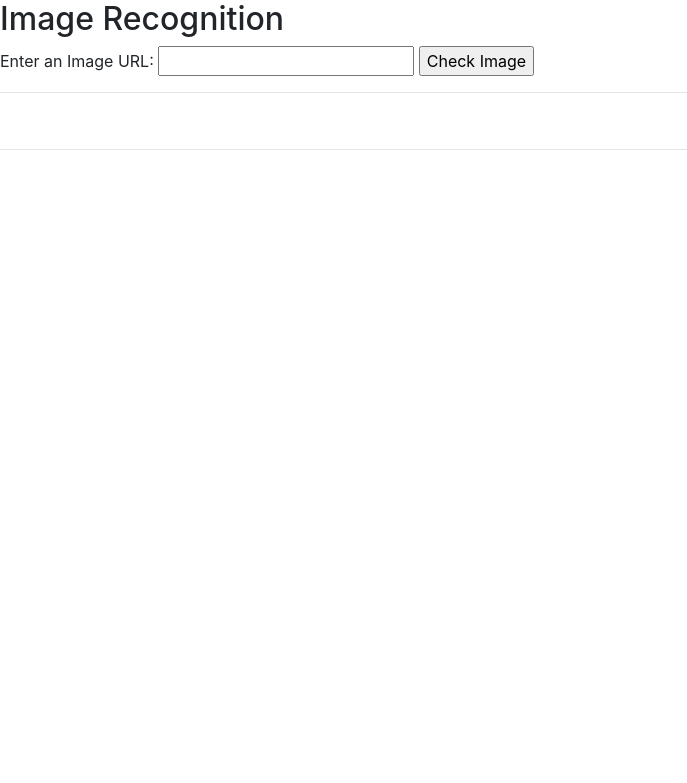
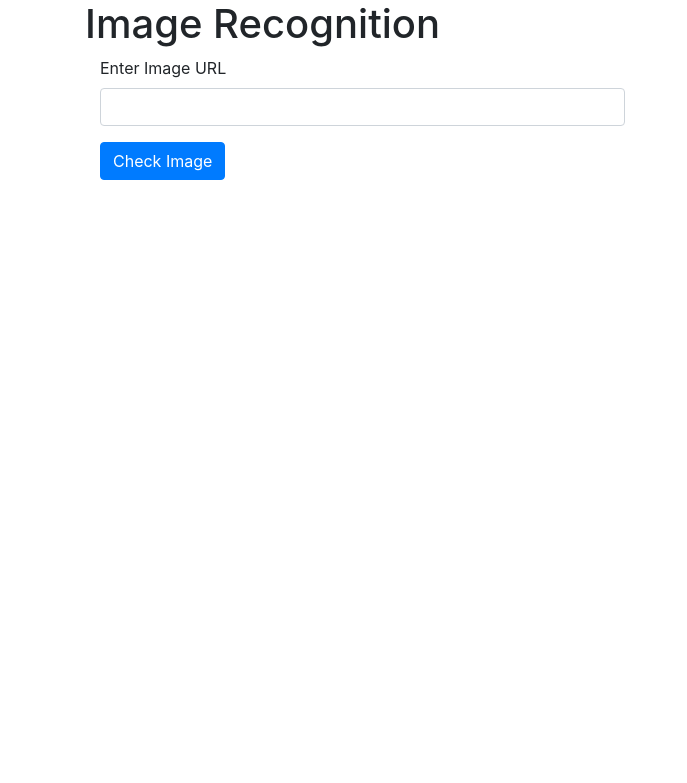
Before and after one commit to SomnathRaj/image_recognition, a Flask app: page / in a window 1280 px wide. Shown: the top 783 px of the page, without its empty margins (0-687 px from the left). Run offline with Flask 3, Linux system fonts and the light colour scheme.

Commit message:
Make UI changes

```diff
--- a/templates/index.html
+++ b/templates/index.html
@@ -4,11 +4,27 @@
         <script src="https://ajax.googleapis.com/ajax/libs/jquery/3.7.1/jquery.min.js"></script>
     </head>
     <body>
-        <h2>Image Recognition</h2>
-        Enter an Image URL: <input type="url" name="image_url" id="image_url" value="">
-        <input type="button" id="checkBtn" value="Check Image"><br><hr>
-        <img id="imgdiv" src="" style="display: none;" height="300px" width="400px"><br><hr>
-        <div id="msgDiv"></div>
+        <div class="container">
+            <h1>Image Recognition</h1>
+            <div class="form-group col-sm-6">
+                <label for="name">Enter Image URL</label>
+                <input type="url" class="form-control" id="image_url" name="image_url">
+            </div>
+            <div class="form-group col-sm-6">
+                <input class="btn btn-primary" type="button" id="checkBtn" value="Check Image">
+            </div>
+            <div class="container">
+                <div class="form-group col-sm-8">
+                    <img id="imgdiv" src="" style="display: none;" height="300px" width="400px">
+                </div>
+            </div>
+            <div class="container">
+                <div class="form-group col-sm-8" id="msgDiv">
+
+                </div>
+            </div>
+            <div id="msgDiv"></div>
+        </div>
     </body>
     <script>
         $( document ).ready(function() {
@@ -28,7 +44,7 @@
                         },
                         data: JSON.stringify({image_url:image_url}),
                     }).done(function(result) {
-                        console.log(result);
+                        // console.log(result);
                         if(result.status){
                             var arr = result.result;
                             var keys = Object.keys(arr);
```
